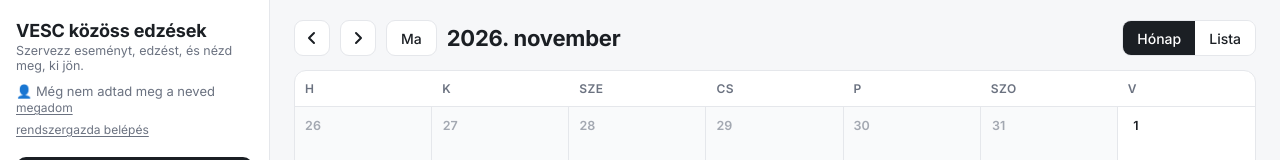
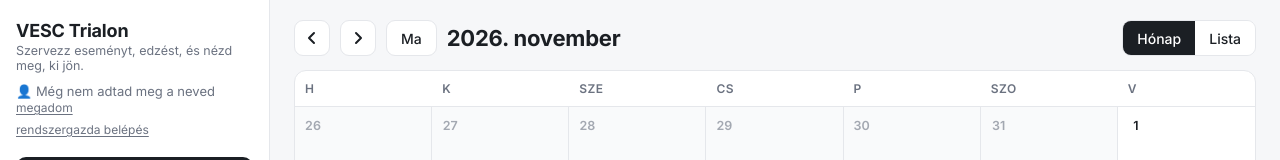
Before and after one commit to Gombi75/VESC-Event, a plain HTML site: page index.html in a window 1280 px wide. Shown: the top 160 px of the page. Drawn offline with Linux system fonts and the light colour scheme; no server answers.

Commit message:
Change heading from 'VESC közöss edzések' to 'VESC Trialon'

```diff
--- a/index.html
+++ b/index.html
@@ -200,7 +200,7 @@
 <div class="app">
   <aside>
     <div class="brand">
-      <h1>VESC közöss edzések</h1>
+      <h1>VESC Trialon</h1>
       <p>Szervezz eseményt, edzést, és nézd meg, ki jön.</p>
       <div class="me" id="me"></div>
     </div>
```
